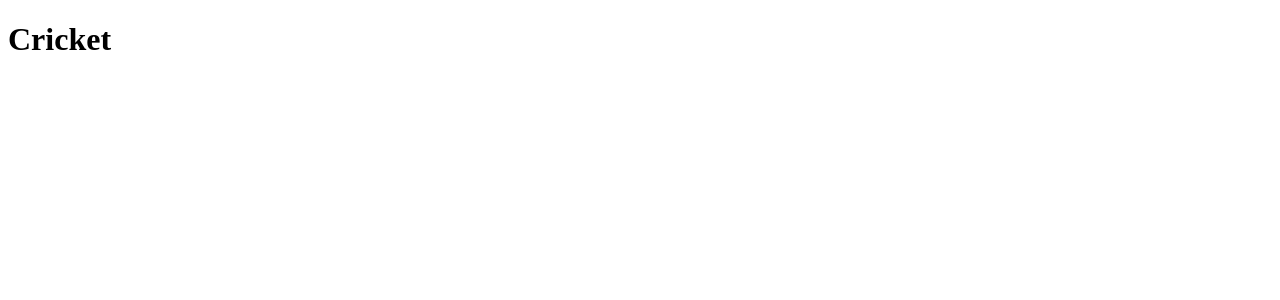
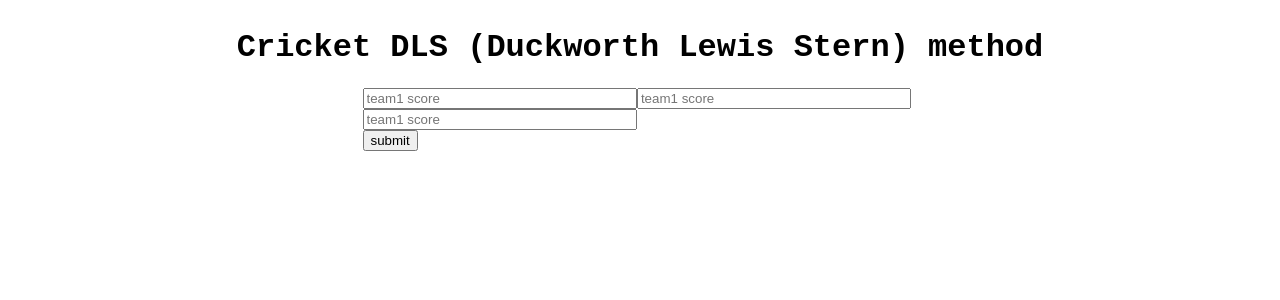
Before and after one commit to Miltonbhowmick/cricket-dls-method, a Nuxt app: page / in a window 1280 px wide. Shown: the top 300 px of the page. Built offline with nearby package versions, Linux system fonts and the light colour scheme.

Commit message:
Added some inputs for working on a single case

```diff
--- a/assets/css/main.scss
+++ b/assets/css/main.scss
@@ -0,0 +1,25 @@
+
+:root{
+	margin: 0;
+	padding: 0;
+	--primary-color: #000;
+}
+
+body {
+	font-family: "Work Sans",monospace;
+}
+
+a{
+	text-decoration: none;
+}
+
+ul {
+	list-style: none;
+	margin: 0;
+	padding: 0;
+}
+
+.py-5{
+	padding-top: 50px;
+	padding-bottom: 50px;
+}
--- a/pages/index.vue
+++ b/pages/index.vue
@@ -1,5 +1,40 @@
 <template>
-	<h1>Cricket</h1>
+	<div class="main py-50">
+		<h1>Cricket DLS <abbr>(Duckworth Lewis Stern)</abbr> method</h1>
+		<section class="section-cases">
+			<div class="cases">
+				<div class="box">
+					<div class="inputs">
+						<input type="text" placeholder="team1 score" />
+						<input type="text" placeholder="team1 score" />
+						<input type="text" placeholder="team1 score" />
+					</div>
+					<button>submit</button>
+				</div>
+			</div>
+		</section>
+	</div>
 </template>
-<script></script>
-<style scoped></style>
+<script setup></script>
+<style scoped lang="scss">
+.main {
+	display: flex;
+	flex-direction: column;
+	align-items: center;
+	justify-content: center;
+	.section-cases {
+		.cases {
+			display: flex;
+			flex-direction: column;
+			gap: 10px;
+			.inputs {
+				display: flex;
+				flex-wrap: wrap;
+				input {
+					flex-basis: 48%;
+				}
+			}
+		}
+	}
+}
+</style>
```
